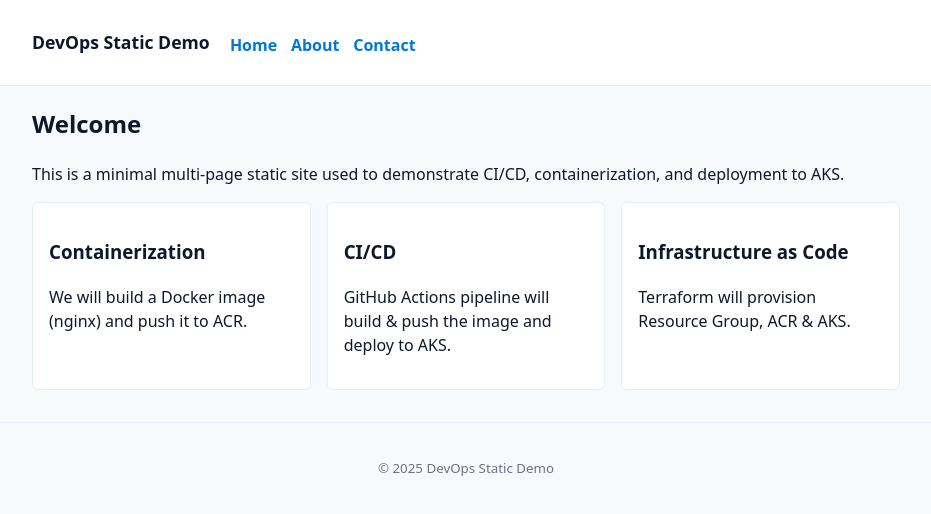
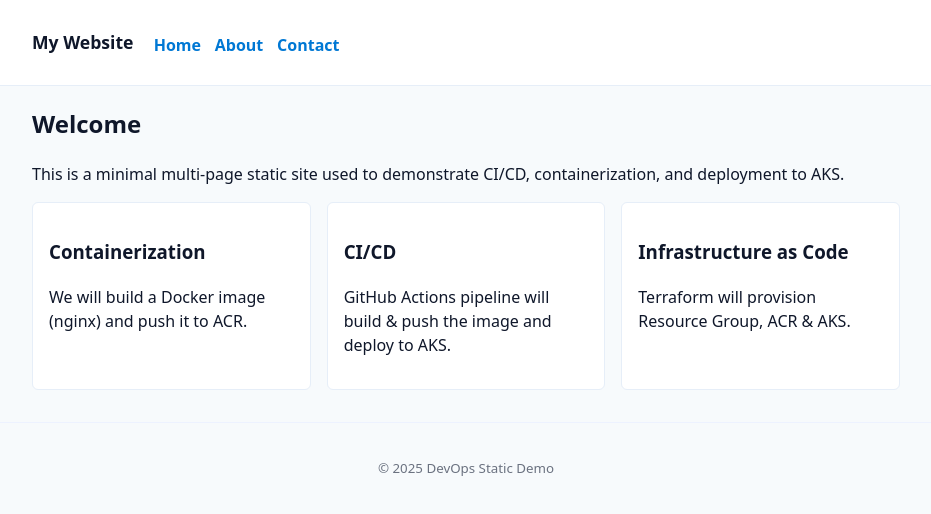
Before and after one commit to sherwynjoel/devops-static-site, a plain HTML site: page index.html in a window 1280 px wide. Shown: the whole page, without its empty margins (174-1105 px from the left). Drawn offline with Linux system fonts and the light colour scheme.

Commit message:
Describe your change 2

```diff
--- a/index.html
+++ b/index.html
@@ -9,7 +9,7 @@
 <body>
   <header class="site-header">
     <div class="container">
-      <h1>DevOps Static Demo</h1>
+      <h1>My Website</h1>
       <nav class="nav">
         <a href="index.html">Home</a>
         <a href="about.html">About</a>
```
